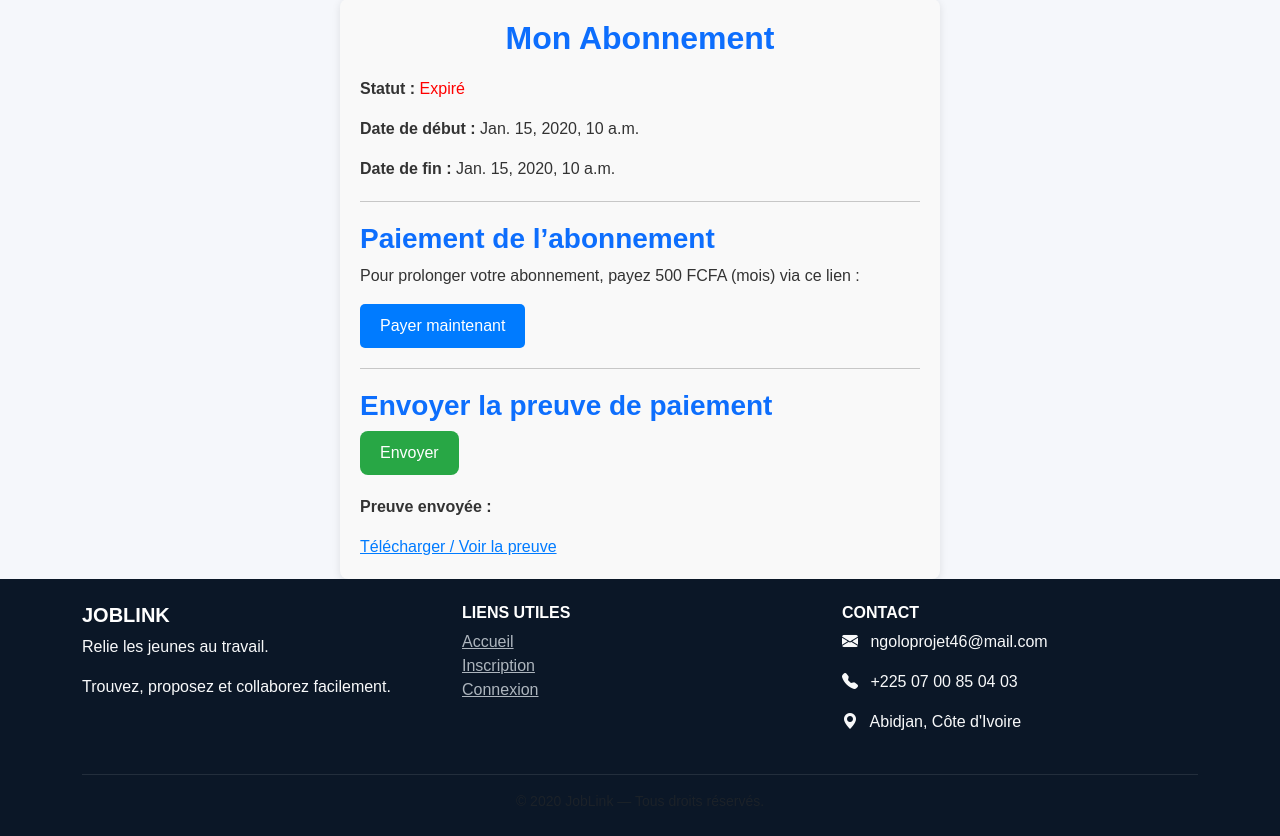
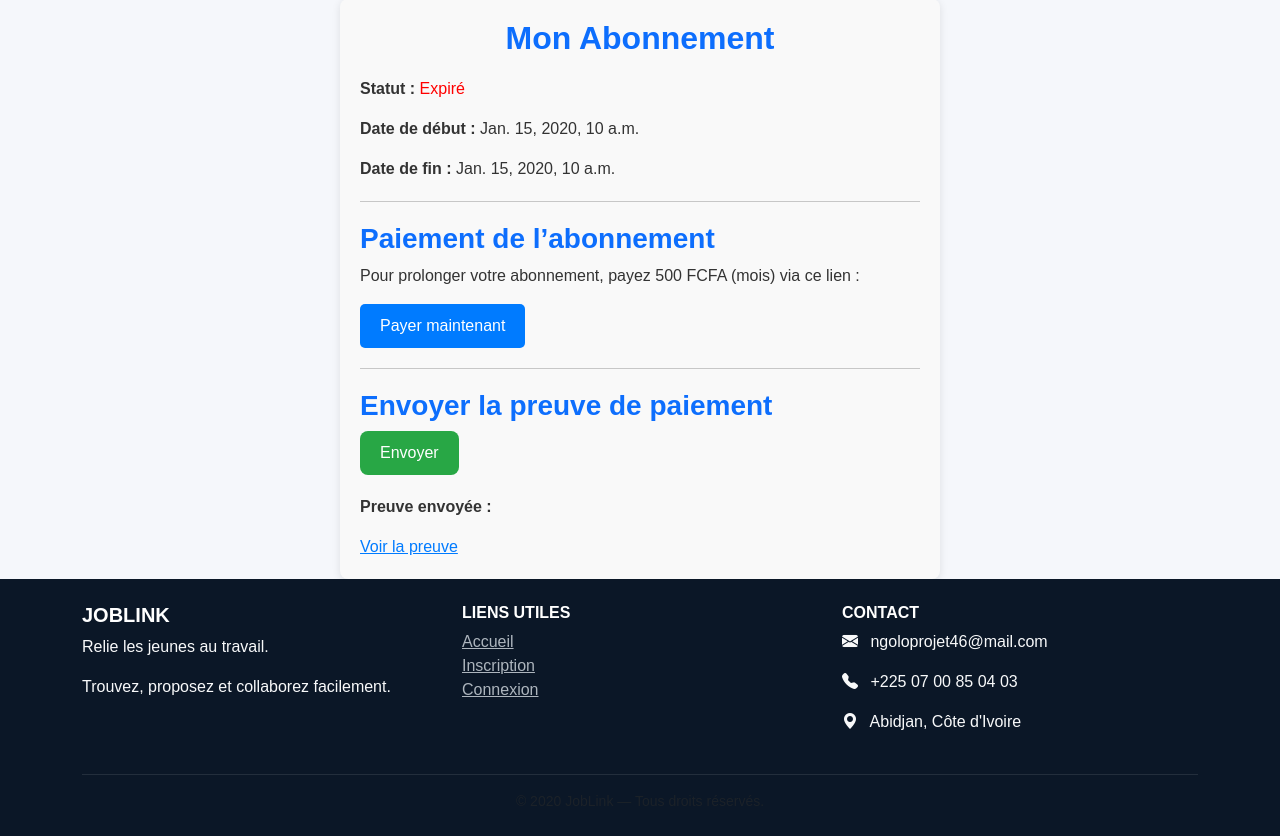
Before and after one commit to ngoloprojet46-collab/joblink, a Django app: template core/templates/core/gerer_abonnement.html in a window 1280 px wide. Shown: the part 85-921 px from the top of the page. Run offline with Django 4.2, Linux system fonts and the light colour scheme; the template is opened without the code that fills it: most values are stand-ins (such as "Sample title", 1, 10 or a date in 2020).

Commit message:
Ajouter les modifications avant de pousser sur Render

```diff
--- a/core/templates/core/gerer_abonnement.html
+++ b/core/templates/core/gerer_abonnement.html
@@ -44,7 +44,7 @@
                     <!-- AFFICHAGE PDF OU AUTRE FICHIER -->
                     <a href="{{ abonnement.preuve_paiement.url }}" target="_blank"
                        style="color:#007bff; text-decoration:underline;">
-                        Télécharger / Voir la preuve
+                        Voir la preuve
                     </a>
                 {% endif %}
             {% endif %}
```
